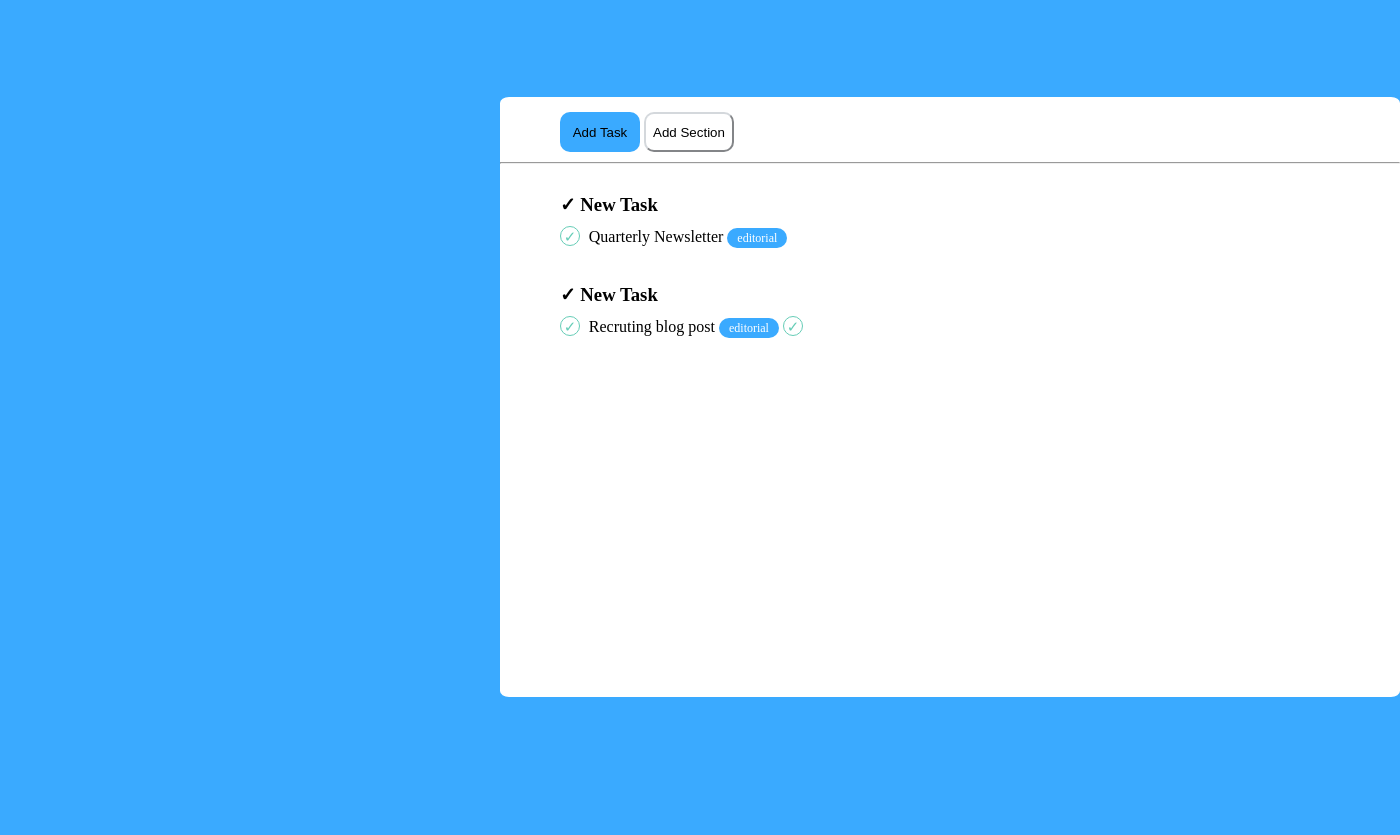
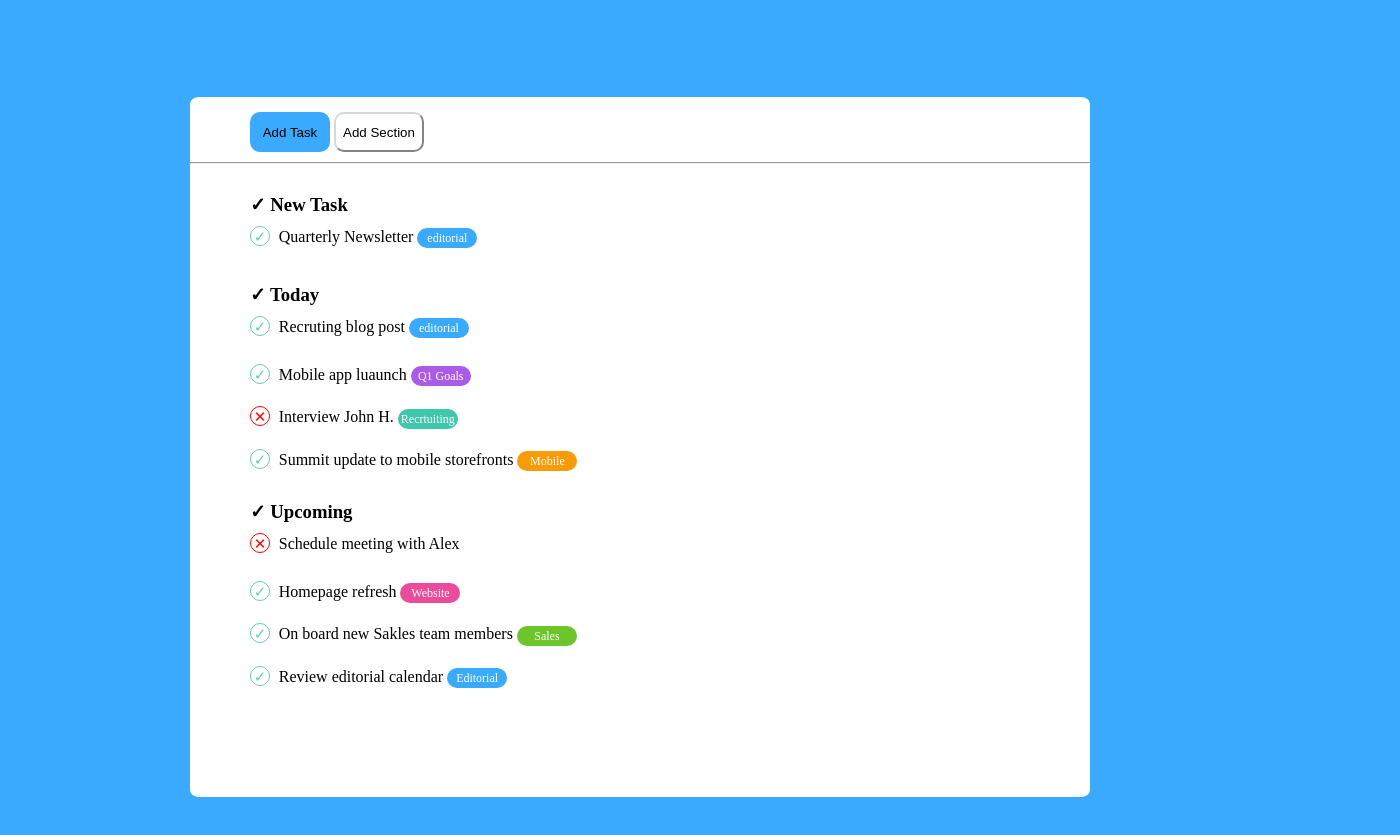
Before and after one commit to Giovannimaiorana/html-css-toboolist, a plain HTML site: page index.html in a window 1280 px wide. Shown: the part 91-926 px from the top of the page, 1400 px wide, since content can reach past the window. Before the commit the page ends 800 px from the top, so only its background shows below. Drawn offline with Linux system fonts and the light colour scheme.

Commit message:
fine esercizio

```diff
--- a/css/style.css
+++ b/css/style.css
@@ -25,10 +25,9 @@
 .quadrato{
     background-color: white;
     width: 900px;
-    height: 600px;
+    height: 700px;
     border-radius: 1%;
-    margin-top: 100px;
-    margin-left: 500px;
+    margin: 100px auto;
 }
 .bottoneblu{
     width: 80px;
@@ -97,3 +96,82 @@ padding-top: 3px;
 display: inline-block;
 vertical-align: middle;
 }
+.today{
+    margin-left: 60px;
+    margin-top: 20px;
+}
+.partefinale1{
+background-color: rgb(171, 92, 230);
+font-size: 12px;
+height: 20px;
+width: 60px;
+text-align: center;
+color: white;
+border-radius: 10px;
+padding-top: 3px;
+display: inline-block;
+vertical-align: middle;
+}
+.partefinale2{
+background-color: rgb(63, 199, 171);
+font-size: 12px;
+height: 20px;
+width: 60px;
+text-align: center;
+color: white;
+border-radius: 10px;
+padding-top: 3px;
+display: inline-block;
+vertical-align: middle
+}
+.spunta1{
+    border: 1px solid red;
+    border-radius: 50%;
+    width: 20px;
+    height: 20px;
+    display: inline-block;
+    text-align: center;
+    display: inline-block
+}
+.frasespunta1{
+    color: red;
+    font-size: 15px;
+    line-height: 20px;
+    margin-top: 50px;
+}
+.partefinale3{
+    background-color: rgb(248, 155, 10);
+font-size: 12px;
+height: 20px;
+width: 60px;
+text-align: center;
+color: white;
+border-radius: 10px;
+padding-top: 3px;
+display: inline-block;
+vertical-align: middle
+}
+.partefinale4{
+    background-color: rgb(236, 75, 156);
+font-size: 12px;
+height: 20px;
+width: 60px;
+text-align: center;
+color: white;
+border-radius: 10px;
+padding-top: 3px;
+display: inline-block;
+vertical-align: middle
+}
+.partefinale5{
+    background-color: rgb(110, 197, 43);
+font-size: 12px;
+height: 20px;
+width: 60px;
+text-align: center;
+color: white;
+border-radius: 10px;
+padding-top: 3px;
+display: inline-block;
+vertical-align: middle
+}
--- a/index.html
+++ b/index.html
@@ -23,6 +23,7 @@
                     <button class="bottonebianco" >Add Section</button>
                 </section>
     <!--Fine Aggiunta bottoni-->
+    <!--Inizio testo-->
                     <hr/>
                 <div class="newtask">
                     <h3> &#10003; New Task</h3>
@@ -31,21 +32,49 @@
                     <div class="partefinale" > <span>editorial</span></div>
                 </div>
                 <div class="newtask">
-                    <h3> &#10003; New Task</h3>
+                    <h3> &#10003; Today</h3>
                     <span class="frasespunta" > <span class="spunta" > &#10003;</span> </span>
                     <div class="testospunta" >Recruting blog post</div>
                     <div class="partefinale" > <span>editorial</span></div>
-                    <span class="frasespunta" > <span class="spunta" > &#10003;</span> </span>
+                </div>
+                <div class="today">
+                    <span class="frasespunta" > <span class="spunta" > &#10003; </span> </span>
+                    <div class="testospunta" >Mobile app luaunch</div>
+                    <div class="partefinale1" > <span>Q1 Goals</span></div>
+                </div>
+                <div class="today">
+                    <span class="frasespunta1" > <span class="spunta1" > &#10005; </span> </span>
+                    <div class="testospunta" >Interview John H.</div>
+                    <div class="partefinale2" > <span>Recrtuiting</span></div>
+                </div>
 
-                </div>
+                <div class="today">
+                    <span class="frasespunta" > <span class="spunta" > &#10003; </span> </span>
+                    <div class="testospunta" >Summit update to mobile storefronts</div>
+                    <div class="partefinale3" > <span>Mobile</span></div>
+             </div>
+             <div class="newtask">
+                <h3> &#10003; Upcoming</h3>
+                <span class="frasespunta1" > <span class="spunta1" > &#10005;</span> </span>
+                <div class="testospunta" >Schedule meeting with Alex</div>
+
             </div>
-
+            <div class="today">
+                <span class="frasespunta" > <span class="spunta" >  &#10003;</span> </span>
+                <div class="testospunta" >Homepage refresh</div>
+                <div class="partefinale4" > <span>Website</span></div>
+            </div>
+            <div class="today">
+                <span class="frasespunta" > <span class="spunta" > &#10003; </span> </span>
+                <div class="testospunta" >On board new Sakles team members</div>
+                <div class="partefinale5" > <span>Sales</span></div>
+            </div>
+            <div class="today">
+                <span class="frasespunta" > <span class="spunta" > &#10003; </span> </span>
+                <div class="testospunta" >Review editorial calendar</div>
+                <div class="partefinale" > <span>Editorial</span></div>
+            </div>
+    <!--Fine Testo-->
         </main>
-
-
-        <footer>
-
-        </footer>
-
 </body>
 </html>
```
Also changed, not shown: 1 other file.
